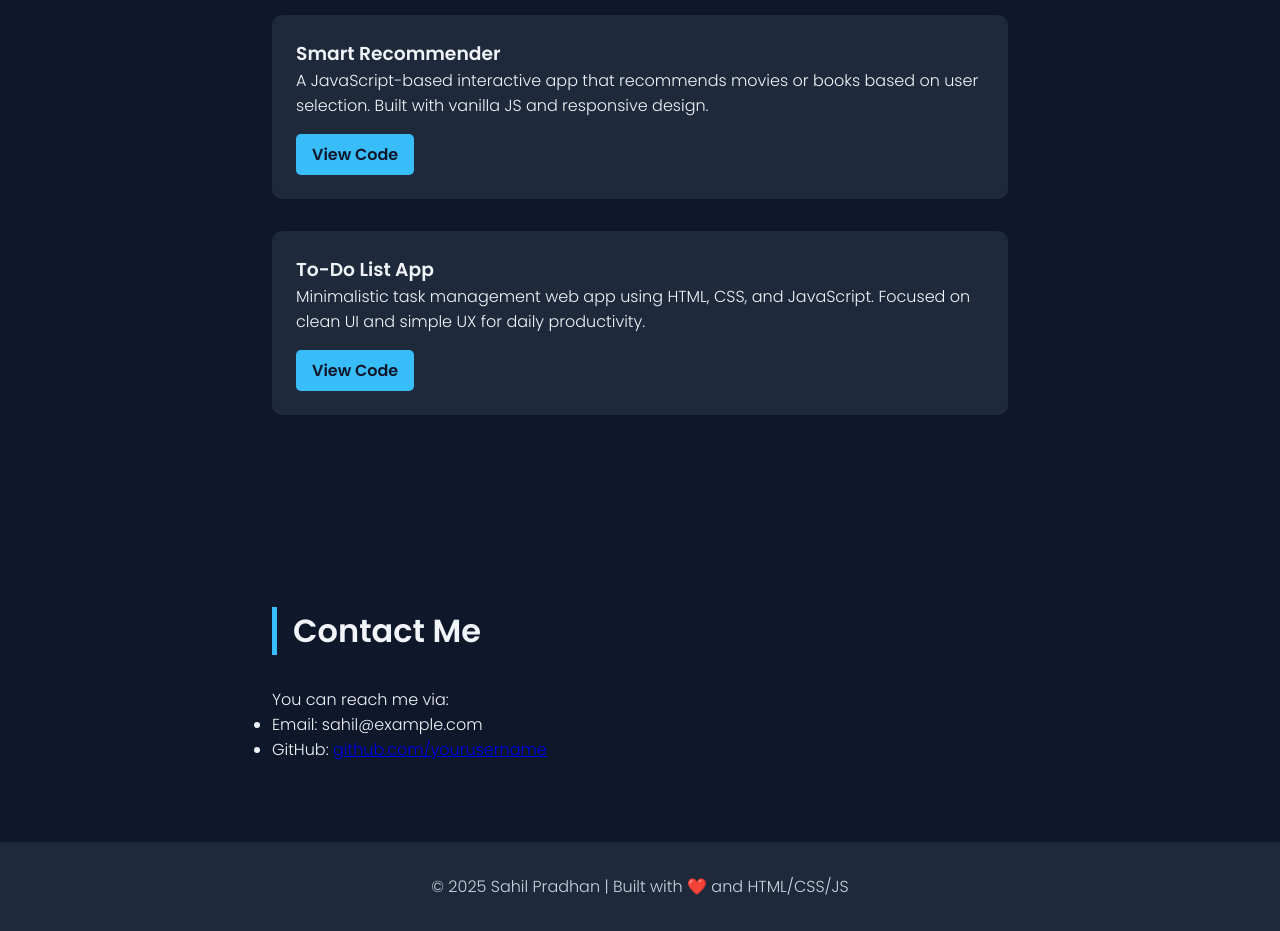
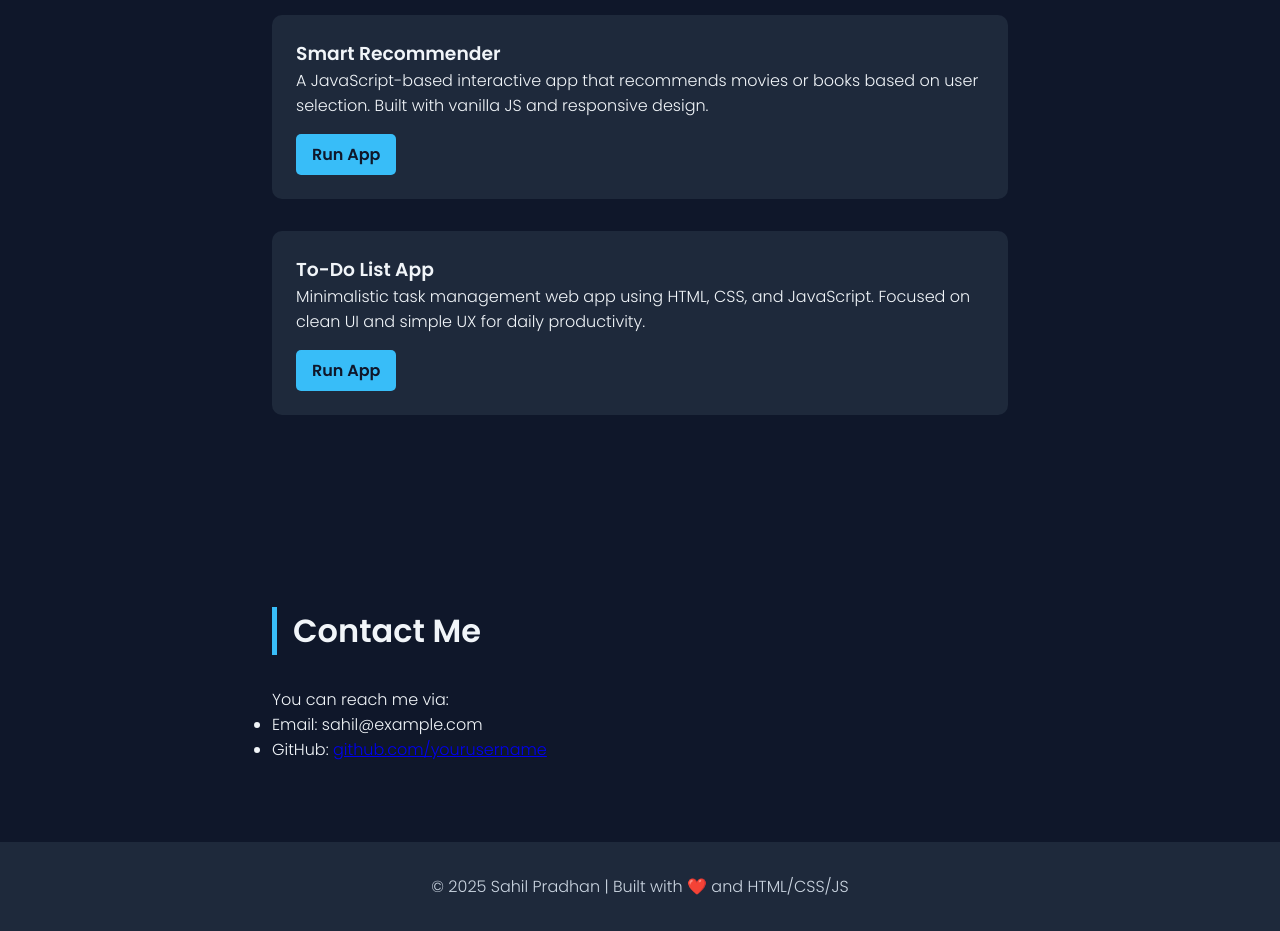
Before and after one commit to SAHIL00500/sahil-protofolio, a plain HTML site: page index.html in a window 1280 px wide. Shown: the part 1260-2191 px from the top of the page. Drawn offline with Linux system fonts and the light colour scheme.

Commit message:
Linked project apps in portfolio

```diff
--- a/index.html
+++ b/index.html
@@ -113,17 +113,20 @@
 
   <section id="projects">
     <h2>Projects</h2>
+
     <div class="project">
       <h3>Smart Recommender</h3>
       <p>A JavaScript-based interactive app that recommends movies or books based on user selection. Built with vanilla JS and responsive design.</p>
-      <a href="#" class="btn">View Code</a>
+      <a href="recommendation_app/index.html" target="_blank" class="btn">Run App</a>
     </div>
+
     <div class="project">
       <h3>To-Do List App</h3>
       <p>Minimalistic task management web app using HTML, CSS, and JavaScript. Focused on clean UI and simple UX for daily productivity.</p>
-      <a href="#" class="btn">View Code</a>
+      <a href="todo_list_web_app/index.html" target="_blank" class="btn">Run App</a>
     </div>
   </section>
+
 
   <section id="contact">
     <h2>Contact Me</h2>
```
